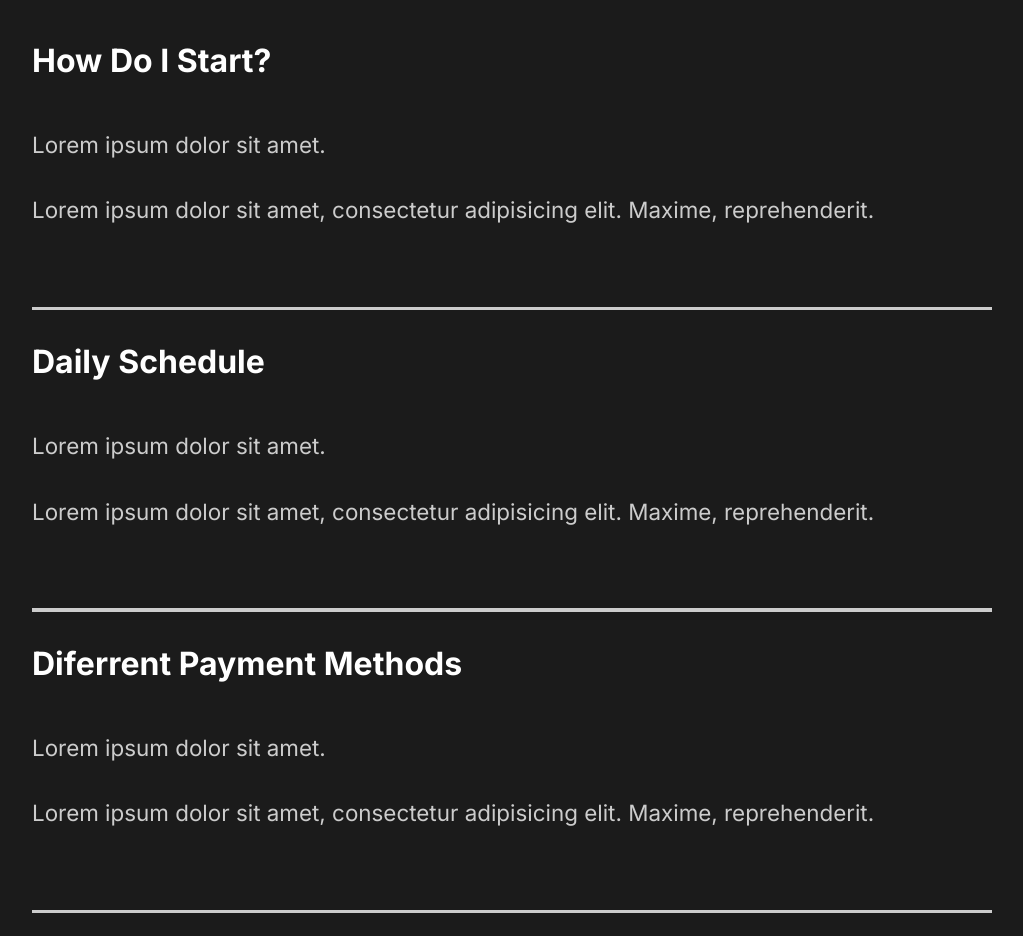
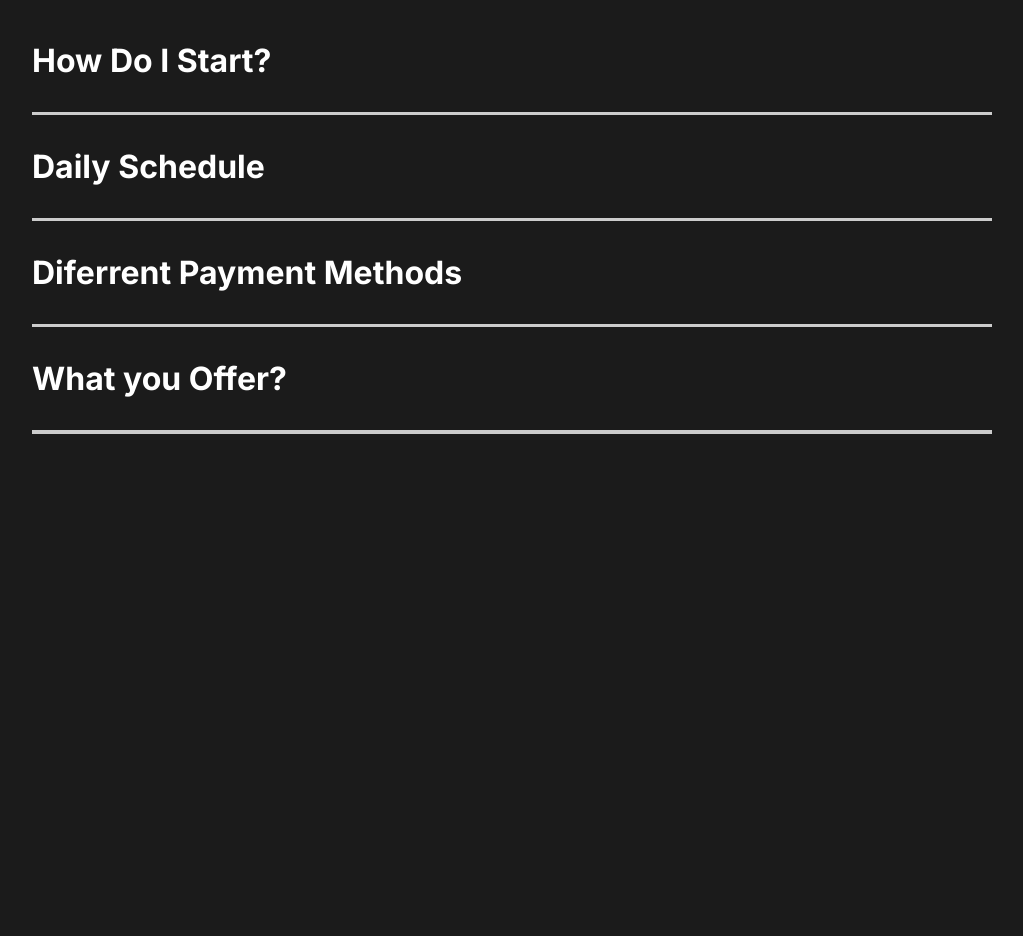
Before and after one commit to saturnas5/buisnes-web, a React (Create React App) app: page / in a window 1280 px wide. Shown: the part 2376-3312 px from the top of the page, without its empty margins (128-1151 px from the left). After the commit the page ends 2922 px from the top, so only its background shows below. Built offline with nearby package versions, Linux system fonts and the light colour scheme.

Commit message:
added FAQ toggle function

```diff
--- a/src/components/FaqSection/index.js
+++ b/src/components/FaqSection/index.js
@@ -1,44 +1,41 @@
-import React from "react";
+import React, {useState} from "react";
 import styled from 'styled-components'
 import {StyledAbout} from "../../styles";
+import Toggle from "../Toggle";
+import {AnimateSharedLayout} from "framer-motion";
 
 const FaqSection = () => {
+    const [faqToggle, setFaqToggle] = useState(false)
 
     return (
         <StyledFaq>
             <h2>Any Questions <span>FAQ</span></h2>
-            <div className="quastion">
-                <h4>How Do I Start?</h4>
+            <AnimateSharedLayout>
+            <Toggle title='How Do I Start?'>
                 <div className="answer">
                     <p>Lorem ipsum dolor sit amet.</p>
                     <p>Lorem ipsum dolor sit amet, consectetur adipisicing elit. Maxime, reprehenderit.</p>
                 </div>
-                <div className="faq-line"></div>
-            </div>
-            <div className="quastion">
-                <h4>Daily Schedule</h4>
+            </Toggle>
+            <Toggle title='Daily Schedule'>
                 <div className="answer">
                     <p>Lorem ipsum dolor sit amet.</p>
                     <p>Lorem ipsum dolor sit amet, consectetur adipisicing elit. Maxime, reprehenderit.</p>
                 </div>
-                <div className="faq-line"></div>
-            </div>
-            <div className="quastion">
-                <h4>Diferrent Payment Methods</h4>
+            </Toggle>
+            <Toggle title='Diferrent Payment Methods'>
                 <div className="answer">
                     <p>Lorem ipsum dolor sit amet.</p>
                     <p>Lorem ipsum dolor sit amet, consectetur adipisicing elit. Maxime, reprehenderit.</p>
                 </div>
-                <div className="faq-line"></div>
-            </div>
-            <div className="quastion">
-                <h4>What you Offer?</h4>
+            </Toggle>
+            <Toggle title='What you Offer?'>
                 <div className="answer">
                     <p>Lorem ipsum dolor sit amet.</p>
                     <p>Lorem ipsum dolor sit amet, consectetur adipisicing elit. Maxime, reprehenderit.</p>
                 </div>
-                <div className="faq-line"></div>
-            </div>
+            </Toggle>
+            </AnimateSharedLayout>
         </StyledFaq>
     );
 };
@@ -64,7 +61,9 @@
 
   .question {
     padding: 3rem 0;
-    cursor: pointer;
+    &:hover {
+      cursor: pointer;
+    }
   }
 
   .answer {
--- /dev/null
+++ b/src/components/Toggle/index.js
@@ -0,0 +1,14 @@
+import React, {useState} from "react";
+import { motion } from "framer-motion";
+
+const Toggle = ({ children, title }) => {
+    const [toggle, setToggle] = useState(false)
+
+    return (<motion.div layout className="quastion" style={{cursor: 'pointer'}} onClick={() => setToggle(!toggle)}>
+        <motion.h4 layout>{title}</motion.h4>
+        {toggle ? children : ''}
+        <div className="faq-line"></div>
+    </motion.div>)
+}
+
+export default Toggle;
```
